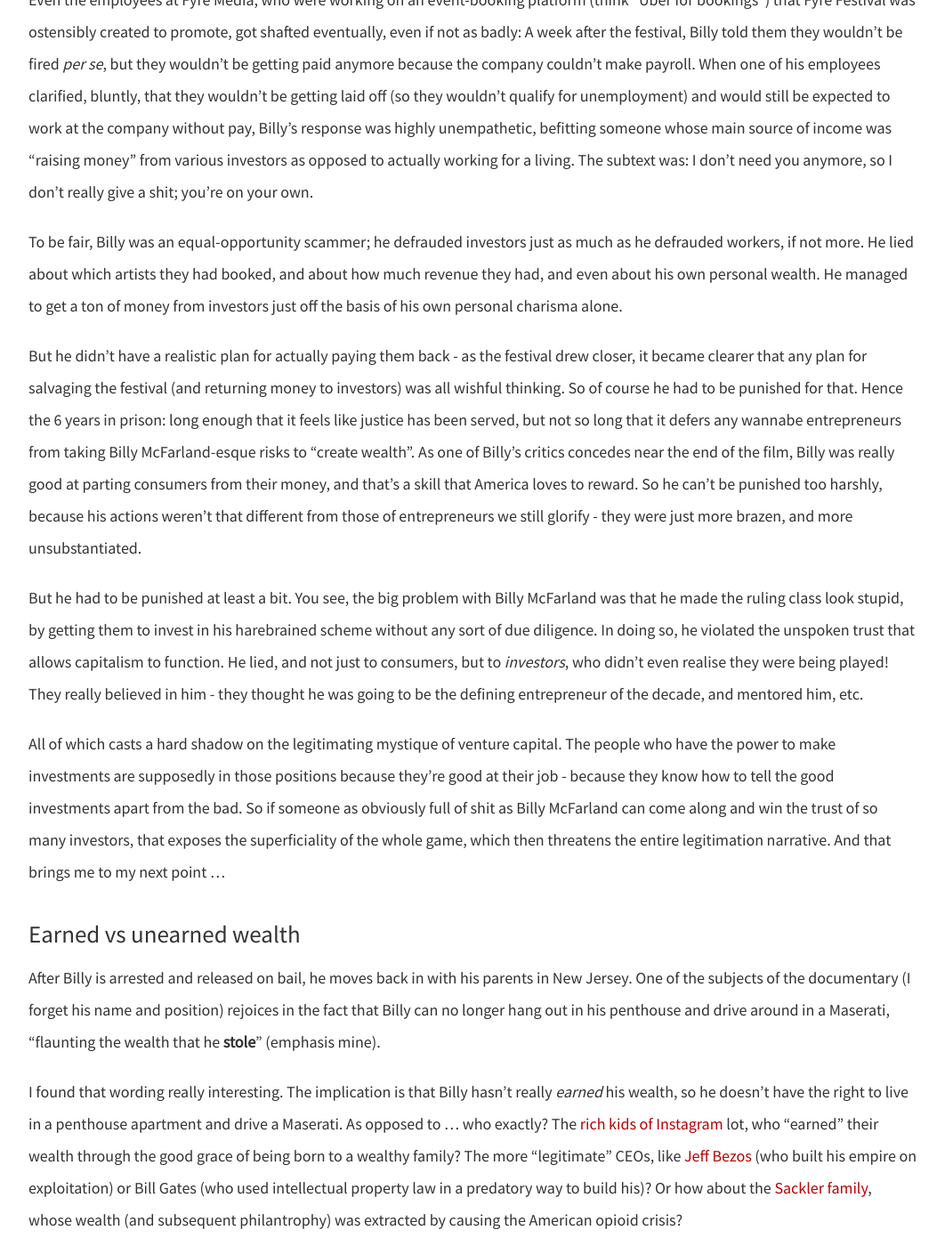
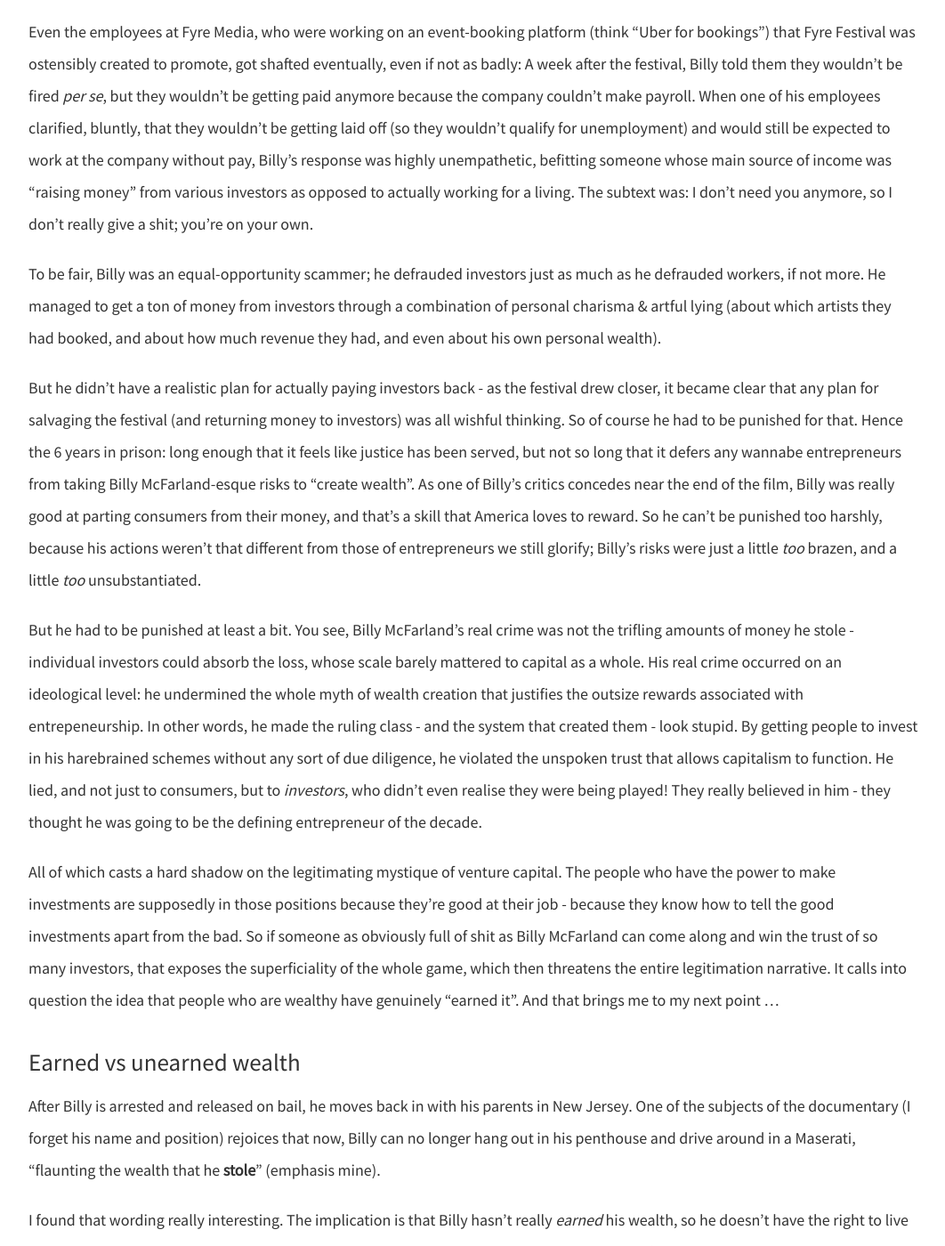
Before and after one commit to dellsystem/dellsystem.github.io, a Jekyll site: the page built from _posts/2019-1-26-fragments-26.md, in a window 1280 px wide and 1400 px high, scrolled down 1566 px. Shown: the whole window at 89% size, without its empty margins (108-1170 px from the left). Built offline with Jekyll 4.4.1, drawn with Linux system fonts in a browser that asks for light colours; some of the changed text lies outside the part shown.

Commit message:
Update fragments-26
Better wording and other minor edits

```diff
--- a/_posts/2019-1-26-fragments-26.md
+++ b/_posts/2019-1-26-fragments-26.md
@@ -1,14 +1,14 @@
 ---
-title: "Reflections on the Netflix Fyre Festival documentary"
+title: "Reflections on Fyre Festival"
 layout: fragment
-description: "Billy McFarland was a product of his system, and he has more in common with 'legitimate' wealthy people than they'd like to admit."
+description: "Entrepreneur (and scam artist) Billy McFarland was a product of his system, and he has more in common with 'legitimate' entrepreneurs than they'd like to admit."
 ---
 
-I just watched the Netflix documentary on Fyre Festival. Truly, it was a sublime event, and even though I read all the big investigative articles about it when they first came out, I still got a lot out of watching the documentary. If you havent seen either documentary (or followed the news coverage) and don't want spoilers, maybe stop reading now.
+I just watched the Netflix documentary on Fyre Festival. Truly, it was a sublime event - the quintessence of our late capitalist dystoptia - and even though I read all the big investigative articles about it when they first came out, I still learned a lot from watching the documentary. If you haven't seen either documentary (or followed the news coverage) and don't want spoilers, maybe stop reading now.
 
-Now, if the documentary were a piece of fiction, I'd say it was a multi-layered allegory: about rich (or pseudo-rich) white kids being given every chance in the world; about the pernicious "fake it 'til you make it" mentality of startup culture; and the empty promises of advertising (in order to sell a dream that's become increasingly unmoored from reality).
+Now, if the documentary were a piece of fiction, I'd say it was a multi-layered allegory: about rich (or pseudo-rich) white kids being given every chance in the world; about the highly destructive "fake it 'til you make it" mentality of startup culture; and about the empty promises that underlie all advertising.
 
-Sadly, however, it was a record of real events, and the viewer is left thinking, 1) what a horrific scam that hurt so many people, and 2) damn, Billy McFarland is _good_ at convincing people.
+Sadly, however, it was a record of real events, and the viewer is left thinking, 1) what a horrific scam that hurt so many people, and 2) damn, Billy McFarland is _good_.
 
 But he wasn't good enough, and he did get caught, in the end. Which brings me to the first topic I want to discuss:
 
@@ -24,17 +24,17 @@ I apologise for the swearing and hyperbole in this section's heading. I am extre
 
 Even the employees at Fyre Media, who were working on an event-booking platform (think "Uber for bookings") that Fyre Festival was ostensibly created to promote, got shafted eventually, even if not as badly: A week after the festival, Billy told them they wouldn't be fired _per se_, but they wouldn't be getting paid anymore because the company couldn't make payroll. When one of his employees clarified, bluntly, that they wouldn't be getting laid off (so they wouldn't qualify for unemployment) and would still be expected to work at the company without pay, Billy's response was highly unempathetic, befitting someone whose main source of income was "raising money" from various investors as opposed to actually working for a living. The subtext was: I don't need you anymore, so I don't really give a shit; you're on your own.
 
-To be fair, Billy was an equal-opportunity scammer; he defrauded investors just as much as he defrauded workers, if not more. He lied about which artists they had booked, and about how much revenue they had, and even about his own personal wealth. He managed to get a ton of money from investors just off the basis of his own personal charisma alone.
+To be fair, Billy was an equal-opportunity scammer; he defrauded investors just as much as he defrauded workers, if not more. He managed to get a ton of money from investors through a combination of personal charisma & artful lying (about which artists they had booked, and about how much revenue they had, and even about his own personal wealth).
 
-But he didn't have a realistic plan for actually paying them back - as the festival drew closer, it became clearer that any plan for salvaging the festival (and returning money to investors) was all wishful thinking. So of course he had to be punished for that. Hence the 6 years in prison: long enough that it feels like justice has been served, but not so long that it defers any wannabe entrepreneurs from taking Billy McFarland-esque risks to "create wealth". As one of Billy's critics concedes near the end of the film, Billy was really good at parting consumers from their money, and that's a skill that America loves to reward. So he can't be punished too harshly, because his actions weren't that different from those of entrepreneurs we still glorify - they were just more brazen, and more unsubstantiated.
+But he didn't have a realistic plan for actually paying investors back - as the festival drew closer, it became clear that any plan for salvaging the festival (and returning money to investors) was all wishful thinking. So of course he had to be punished for that. Hence the 6 years in prison: long enough that it feels like justice has been served, but not so long that it defers any wannabe entrepreneurs from taking Billy McFarland-esque risks to "create wealth". As one of Billy's critics concedes near the end of the film, Billy was really good at parting consumers from their money, and that's a skill that America loves to reward. So he can't be punished too harshly, because his actions weren't that different from those of entrepreneurs we still glorify; Billy's risks were just a little _too_ brazen, and a little _too_ unsubstantiated.
 
-But he had to be punished at least a bit. You see, the big problem with Billy McFarland was that he made the ruling class look stupid, by getting them to invest in his harebrained scheme without any sort of due diligence. In doing so, he violated the unspoken trust that allows capitalism to function. He lied, and not just to consumers, but to _investors_, who didn't even realise they were being played! They really believed in him - they thought he was going to be the defining entrepreneur of the decade, and mentored him, etc.
+But he had to be punished at least a bit. You see, Billy McFarland's real crime was not the trifling amounts of money he stole - individual investors could absorb the loss, whose scale barely mattered to capital as a whole. His real crime occurred on an ideological level: he undermined the whole myth of wealth creation that justifies the outsize rewards associated with entrepeneurship. In other words, he made the ruling class - and the system that created them - look stupid. By getting people to invest in his harebrained schemes without any sort of due diligence, he violated the unspoken trust that allows capitalism to function. He lied, and not just to consumers, but to _investors_, who didn't even realise they were being played! They really believed in him - they thought he was going to be the defining entrepreneur of the decade.
 
-All of which casts a hard shadow on the legitimating mystique of venture capital. The people who have the power to make investments are supposedly in those positions because they're good at their job - because they know how to tell the good investments apart from the bad. So if someone as obviously full of shit as Billy McFarland can come along and win the trust of so many investors, that exposes the superficiality of the whole game, which then threatens the entire legitimation narrative. And that brings me to my next point ...
+All of which casts a hard shadow on the legitimating mystique of venture capital. The people who have the power to make investments are supposedly in those positions because they're good at their job - because they know how to tell the good investments apart from the bad. So if someone as obviously full of shit as Billy McFarland can come along and win the trust of so many investors, that exposes the superficiality of the whole game, which then threatens the entire legitimation narrative. It calls into question the idea that people who are wealthy have genuinely "earned it". And that brings me to my next point ...
 
 ### Earned vs unearned wealth
 
-After Billy is arrested and released on bail, he moves back in with his parents in New Jersey. One of the subjects of the documentary (I forget his name and position) rejoices in the fact that Billy can no longer hang out in his penthouse and drive around in a Maserati, "flaunting the wealth that he **stole**" (emphasis mine).
+After Billy is arrested and released on bail, he moves back in with his parents in New Jersey. One of the subjects of the documentary (I forget his name and position) rejoices that now, Billy can no longer hang out in his penthouse and drive around in a Maserati, "flaunting the wealth that he **stole**" (emphasis mine).
 
 I found that wording really interesting. The implication is that Billy hasn't really _earned_ his wealth, so he doesn't have the right to live in a penthouse apartment and drive a Maserati. As opposed to ... who exactly? The [rich kids of Instagram](https://www.jacobinmag.com/2015/06/rich-kids-of-instagram-berger-ways-of-seeing/) lot, who "earned" their wealth through the good grace of being born to a wealthy family? The more "legitimate" CEOs, like [Jeff Bezos](/posts/fragments-19) (who built his empire on exploitation) or Bill Gates (who used intellectual property law in a predatory way to build his)? Or how about the [Sackler family](https://www.cbsnews.com/news/purdue-pharma-lawsuit-massachusetts-attorney-general-blames-sackler-family-for-creating-opioid-crisis-oxycontin/), whose wealth (and subsequent philantrophy) was extracted by causing the American opioid crisis?
 
```
